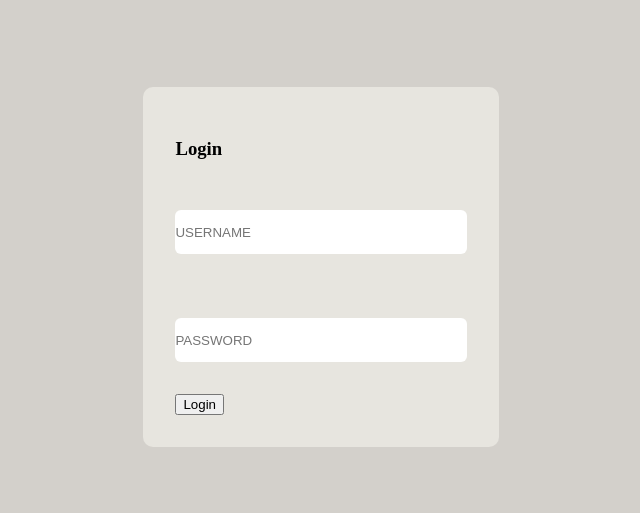
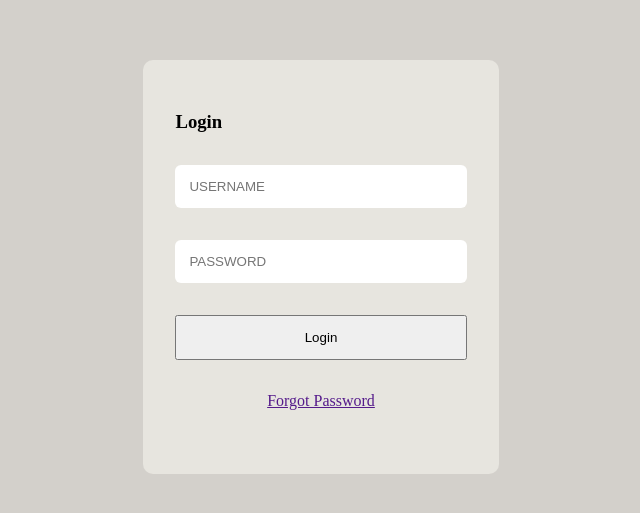
Before and after one commit to marion-ramos400/parkie, a Vue app: page / in a window 1280 px wide. Shown: the part 141-654 px from the top of the page, without its empty margins (319-959 px from the left). Built offline with nearby package versions, Linux system fonts and the light colour scheme.

Commit message:
add few format login

```diff
--- a/client/src/components/Login/Login.vue
+++ b/client/src/components/Login/Login.vue
@@ -5,10 +5,14 @@
     <div>
       <h3>Login</h3>
       <form>
-          <input type="text" placeholder="USERNAME"/>
+          <input class="login-input" type="text" placeholder="USERNAME"/>
           <input type="password" placeholder="PASSWORD"/>
           <button type="submit">Login</button>
       </form>
+      <div class="forgot-password">
+        <a href="">Forgot Password</a>
+      </div>
+
     </div>
   </div>
 </template>
@@ -26,13 +30,25 @@
 }
 
 .login form input {
-  padding: 14.5px 0;
+  display: block;
+  padding: 14px;
   width: 100%;
   margin: 2rem 0;
+  box-sizing: border-box;
   border-radius: 6px;
   border: none;
+  outline: none;
 }
 
+.login form button {
+  display: block;
+  padding: 13px;
+  width: 100%;
+}
 
+.forgot-password {
+  align-items: center;
+  text-align: center;
+}
 
 </style>
```
